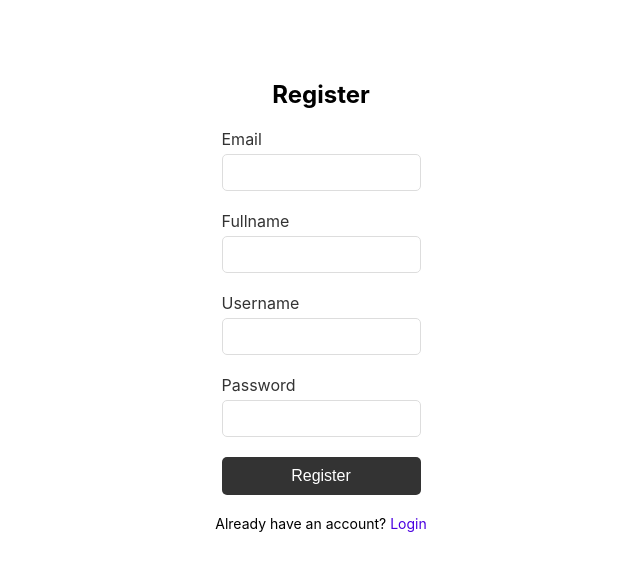
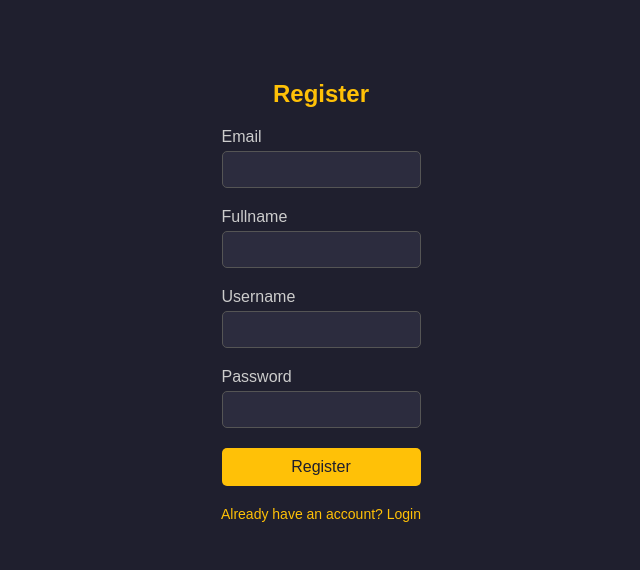
Before and after one commit to SalmanAlfarisi5/OpenJio-workspace, a React (Create React App) app in the folder frontend/: page /register in a window 1280 px wide. Shown: the top 570 px of the page, without its empty margins (319-959 px from the left). Built offline with nearby package versions, Linux system fonts and the light colour scheme.

Commit message:
Changing the theme of the web

```diff
--- a/frontend/src/App.css
+++ b/frontend/src/App.css
@@ -1,5 +1,6 @@
 .App {
-  background-image: url("/public/background.jpg");
+  background-color: #1f1f2e;
+  /* Updated dark background color */
   background-size: cover;
   background-repeat: no-repeat;
   background-position: center center;
@@ -31,7 +32,8 @@
 .button {
   border: none;
   background: none;
-  color: white;
+  color: #fff;
+  /* Updated color to white */
   cursor: pointer;
   padding: 10px 20px;
   font-size: 18px;
@@ -45,7 +47,8 @@
 
 .hero-content {
   text-align: center;
-  color: white;
+  color: #fff;
+  /* Updated color to white */
   margin-bottom: 50px;
 }
 
@@ -58,8 +61,10 @@
 
 .get-started-button {
   background: transparent;
-  border: 2px solid white;
-  color: white;
+  border: 2px solid #ffc107;
+  /* Updated border to yellow */
+  color: #ffc107;
+  /* Updated text color to yellow */
   padding: 15px 30px;
   font-size: 18px;
   border-radius: 5px;
@@ -67,6 +72,54 @@
 }
 
 .get-started-button:hover {
-  background-color: rgba(255, 255, 255, 0.2);
+  background-color: rgba(255, 193, 7, 0.2);
+  /* Updated hover color to a yellow tint */
+}
 
+.activity-card {
+  background-color: #2c2c3e;
+  /* Card background color */
+  border: none;
+  color: white;
+  padding: 20px;
+  margin: 10px;
+  border-radius: 10px;
+  box-shadow: 0 2px 4px rgba(0, 0, 0, 0.2);
+  transition: transform 0.2s;
 }
+
+.activity-card:hover {
+  transform: scale(1.05);
+}
+
+.activity-title {
+  font-size: 24px;
+  font-weight: bold;
+  color: #ffc107;
+  /* Title color to yellow */
+}
+
+.activity-description {
+  margin: 10px 0;
+  font-size: 16px;
+  color: #ccc;
+  /* Description color to light gray */
+}
+
+.activity-button {
+  background-color: #ffc107;
+  /* Button background color to yellow */
+  color: #1f1f2e;
+  /* Button text color to match dark background */
+  border: none;
+  padding: 10px 20px;
+  border-radius: 5px;
+  cursor: pointer;
+  font-size: 16px;
+  transition: background-color 0.3s;
+}
+
+.activity-button:hover {
+  background-color: #e0a800;
+  /* Slightly darker yellow on hover */
+}
--- a/frontend/src/components/Activities.css
+++ b/frontend/src/components/Activities.css
@@ -45,6 +45,8 @@
     padding: 10px 20px;
     font-size: 18px;
     transition: background-color 0.3s;
+    border: 2px solid #FFD700;
+    border-radius: 15px;
 }
 
 .button-link:hover {
--- a/frontend/src/components/CreateActivity.css
+++ b/frontend/src/components/CreateActivity.css
@@ -1,3 +1,7 @@
+body {
+    background-color: #1f1f2e
+}
+
 .create-activity {
     max-width: 600px;
     margin: 50px auto;
--- a/frontend/src/components/Login.css
+++ b/frontend/src/components/Login.css
@@ -4,17 +4,27 @@
     justify-content: center;
     align-items: center;
     height: 100vh;
-    color: black;
+    background-color: #1f1f2e;
+    /* Dark background to match the theme */
+    color: #fff;
+    /* Updated text color to white */
 }
 
 .login-container h2 {
     margin-bottom: 20px;
+    color: #ffc107;
+    /* Title color to yellow */
 }
 
 .login-container form {
     display: flex;
     flex-direction: column;
     gap: 15px;
+    background-color: #2c2c3e;
+    /* Form background to match the card style */
+    padding: 20px;
+    border-radius: 10px;
+    box-shadow: 0 2px 4px rgba(0, 0, 0, 0.2);
 }
 
 .login-container form div {
@@ -26,12 +36,16 @@
     padding: 10px 20px;
     font-size: 16px;
     cursor: pointer;
-    background-color: #333;
-    color: white;
+    background-color: #ffc107;
+    /* Button background to yellow */
+    color: #1f1f2e;
+    /* Button text color to match the dark theme */
     border: none;
     border-radius: 5px;
+    transition: background-color 0.3s;
 }
 
 .login-container form button:hover {
-    background-color: #555;
+    background-color: #e0a800;
+    /* Slightly darker yellow on hover */
 }
--- a/frontend/src/components/Register.css
+++ b/frontend/src/components/Register.css
@@ -4,6 +4,9 @@ body {
     padding: 0;
     height: 100%;
     overflow: hidden;
+    background-color: #1f1f2e;
+    /* Set the background color to dark */
+    font-family: Arial, sans-serif;
 }
 
 .register-container {
@@ -14,34 +17,49 @@ body {
     height: 100vh;
     text-align: center;
     padding-top: 60px;
-
+    color: #fff;
+    /* Updated text color to white */
 }
 
 .register-container h2 {
     margin-bottom: 20px;
     font-size: 24px;
+    color: #ffc107;
+    /* Updated title color to yellow */
 }
 
 .input-container {
     margin-bottom: 20px;
     text-align: left;
     width: 100%;
+    max-width: 400px;
 }
 
 .input-container label {
     display: block;
     margin-bottom: 5px;
-    color: #333;
+    color: #ccc;
+    /* Updated label color to light gray */
 }
 
 .input-container input,
 .input-container select {
     width: 100%;
     padding: 10px;
-    border: 1px solid #ddd;
+    border: 1px solid #555;
+    /* Updated border color to dark gray */
     border-radius: 5px;
     box-sizing: border-box;
+    background-color: #2c2c3e;
+    /* Input background color to match card style */
+    color: #fff;
+    /* Input text color to white */
+}
 
+.input-container input::placeholder,
+.input-container select::placeholder {
+    color: #888;
+    /* Placeholder text color to gray */
 }
 
 .checkbox-container {
@@ -53,31 +71,40 @@ body {
     display: flex;
     align-items: center;
     margin-bottom: 5px;
+    color: #ccc;
+    /* Updated checkbox label color */
 }
 
 .register-button {
     width: 100%;
+    max-width: 400px;
     padding: 10px;
-    background: #333;
+    background: #ffc107;
+    /* Updated button background to yellow */
     border: none;
     border-radius: 5px;
-    color: white;
+    color: #1f1f2e;
+    /* Updated button text color to match the dark theme */
     font-size: 16px;
     cursor: pointer;
-    transition: background 0.3s;
+
 }
 
 .register-button:hover {
-    background: #555;
+    background: #e0a800;
+    /* Slightly darker yellow on hover */
 }
 
 .login-link {
     margin-top: 20px;
     font-size: 14px;
+    color: #ffc107;
+    /* Updated link color to yellow */
 }
 
 .login-link a {
-    color: #4a00e0;
+    color: #ffc107;
+    /* Updated link color */
     text-decoration: none;
 }
 
```
Also changed, not shown: 1 other file (tests, documents, lock files or other folders).
